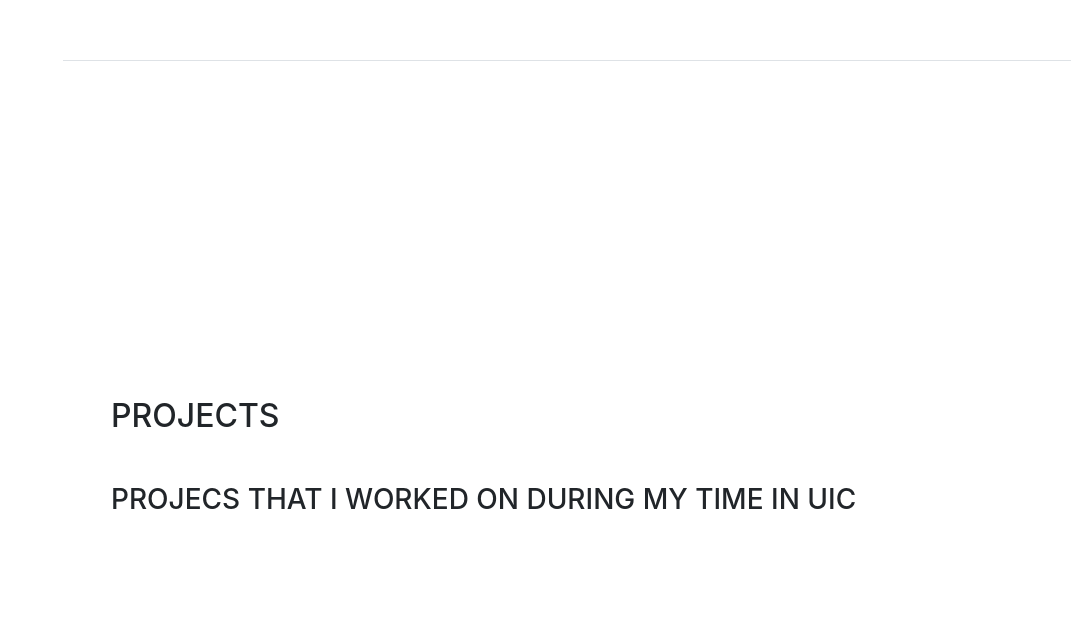
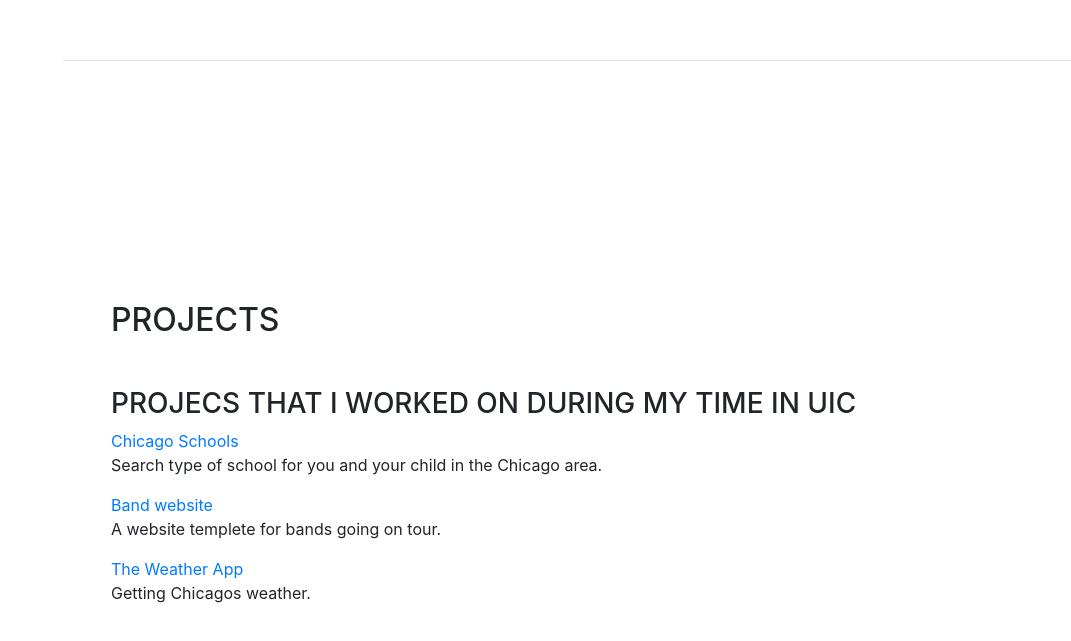
Before and after one commit to jtapia21/jtapia21.github.io, a website with bundled scripts: page index.html in a window 1280 px wide. Shown: the part 4218-4859 px from the top of the page, without its empty margins (209-1280 px from the left). Built offline with nearby package versions, Linux system fonts and the light colour scheme; a web font is replaced by a local one.

Commit message:
The project list

```diff
--- a/index.html
+++ b/index.html
@@ -262,7 +262,7 @@
 
     <!-- Custom scripts for this template -->
     <script src="js/resume.min.js"></script>
-    <script src = "js/projects.js"></script>
+    <script src = "js/arrList.js"></script>
   </body>
 
 </html>
--- /dev/null
+++ b/js/arrList.js
@@ -0,0 +1,34 @@
+// reference website https://www.sitepoint.com/community/t/issue-with-adding-a-link-to-javascript-array/37174/4
+
+//initilized my projects and continue to add projects
+var proj1 = "https://jtapia21.github.io/it202spr2018/projects/p2/index.html"; //School Search
+var proj2 = "https://jtapia21.github.io/it202spr2018/labs/lab1/index.html";  //Band tour website
+var proj3 = "https://jtapia21.github.io/it202spr2018/homework/hw8.html"; //Weather app
+
+//An array for titles
+var myTitle = ["Chicago Schools", "Band website", "The Weather App"];
+myTitle.toString();
+
+//An array to hold the links and print them to the website
+var linkArray = [proj1, proj2, proj3];
+var linkTarget = document.getElementById("linkTarget");
+var arrLen = linkArray.length;
+
+
+//A for loop that loops and prints out the websites in titles form
+for (var i = 0; i < arrLen; i++) {
+    linkTarget.innerHTML += '<a href="' + linkArray[i] + '"> ' + myTitle[i] + '</a>' + '<br>';
+
+    if(linkArray[i] == proj1) {
+
+        linkTarget.innerHTML += '<p>Search type of school for you and your child in the Chicago area.</p>';
+    }
+    if(linkArray[i] == proj2) {
+
+        linkTarget.innerHTML += '<p>A website templete for bands going on tour.</p>';
+    }
+    if(linkArray[i] == proj3) {
+
+        linkTarget.innerHTML += '<p>Getting Chicagos weather.</p>';
+    }
+}//End of for loop
```
